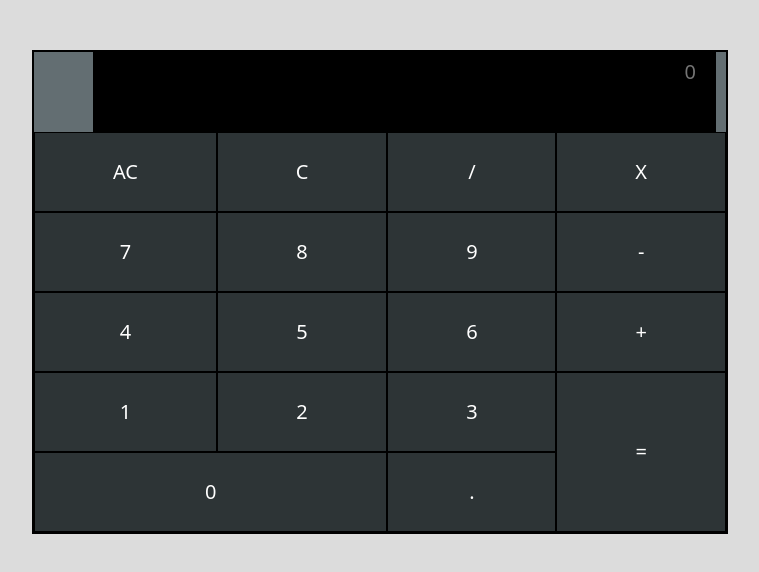
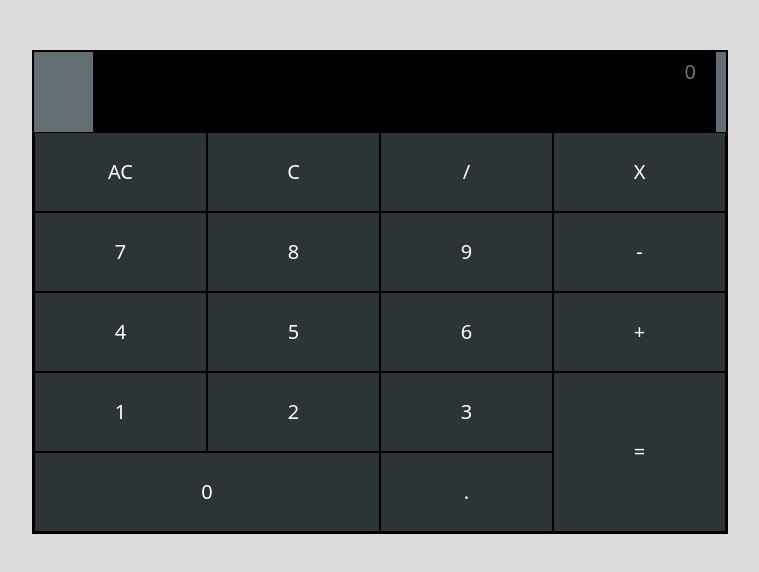
Before and after one commit to monsterkosh/frontend-libraries-certification, a React (Create React App) app: page /calculator2 in a window 1280 px wide. Shown: the top 572 px of the page, without its empty margins (260-1019 px from the left). Built offline with nearby package versions, Linux system fonts and the light colour scheme.

Commit message:
style fix

```diff
--- a/src/styles/Styles.css
+++ b/src/styles/Styles.css
@@ -260,7 +260,7 @@ body {
 
   .grid {
     display:grid;
-    gird-template-colums:1fr 1fr 1fr 1fr;
+    grid-template-columns:1fr 1fr 1fr 1fr;
     grid-template-rows:1fr 1fr 1fr 1fr 1fr 1fr;
     grid-template-areas:
       "dis dis dis dis"
```
